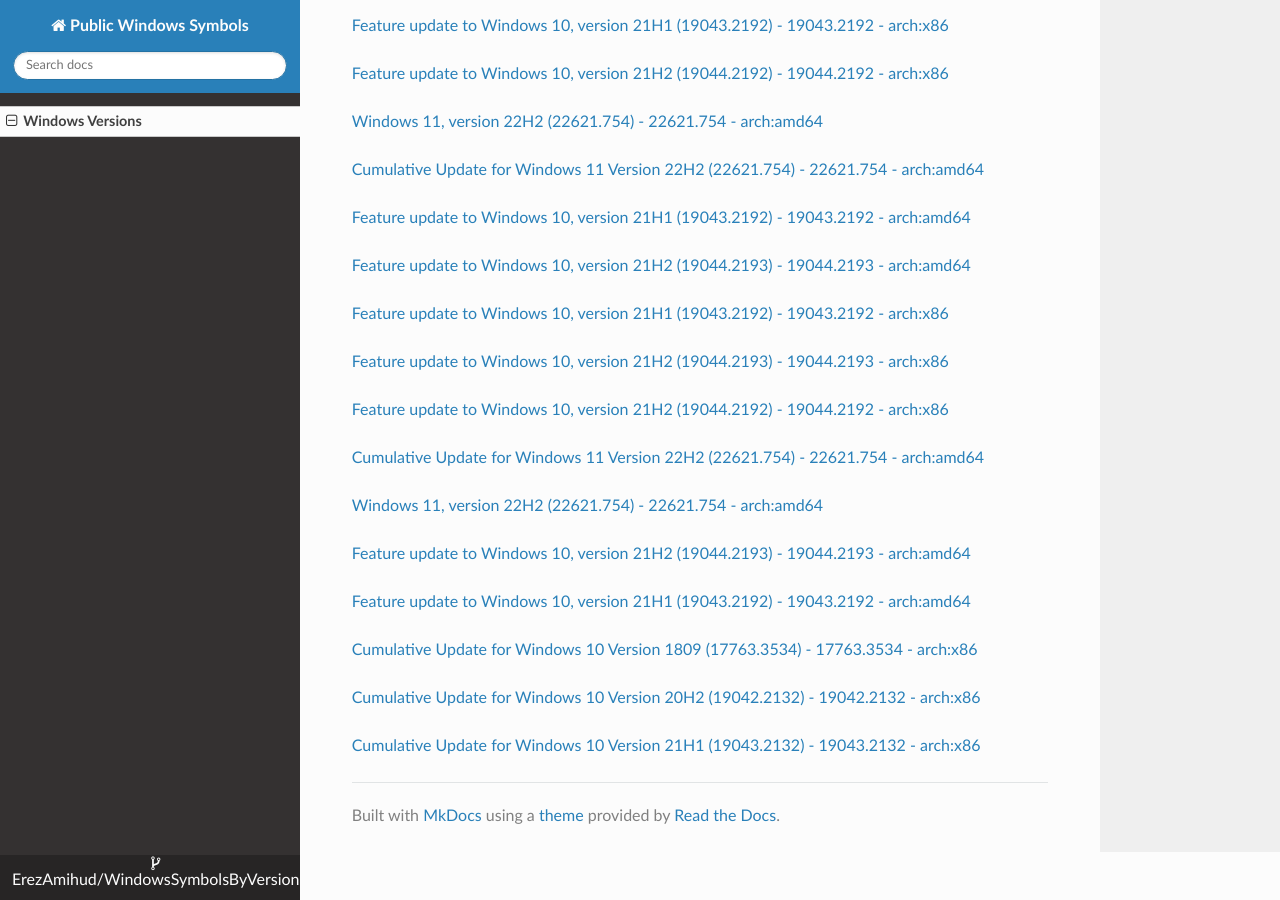
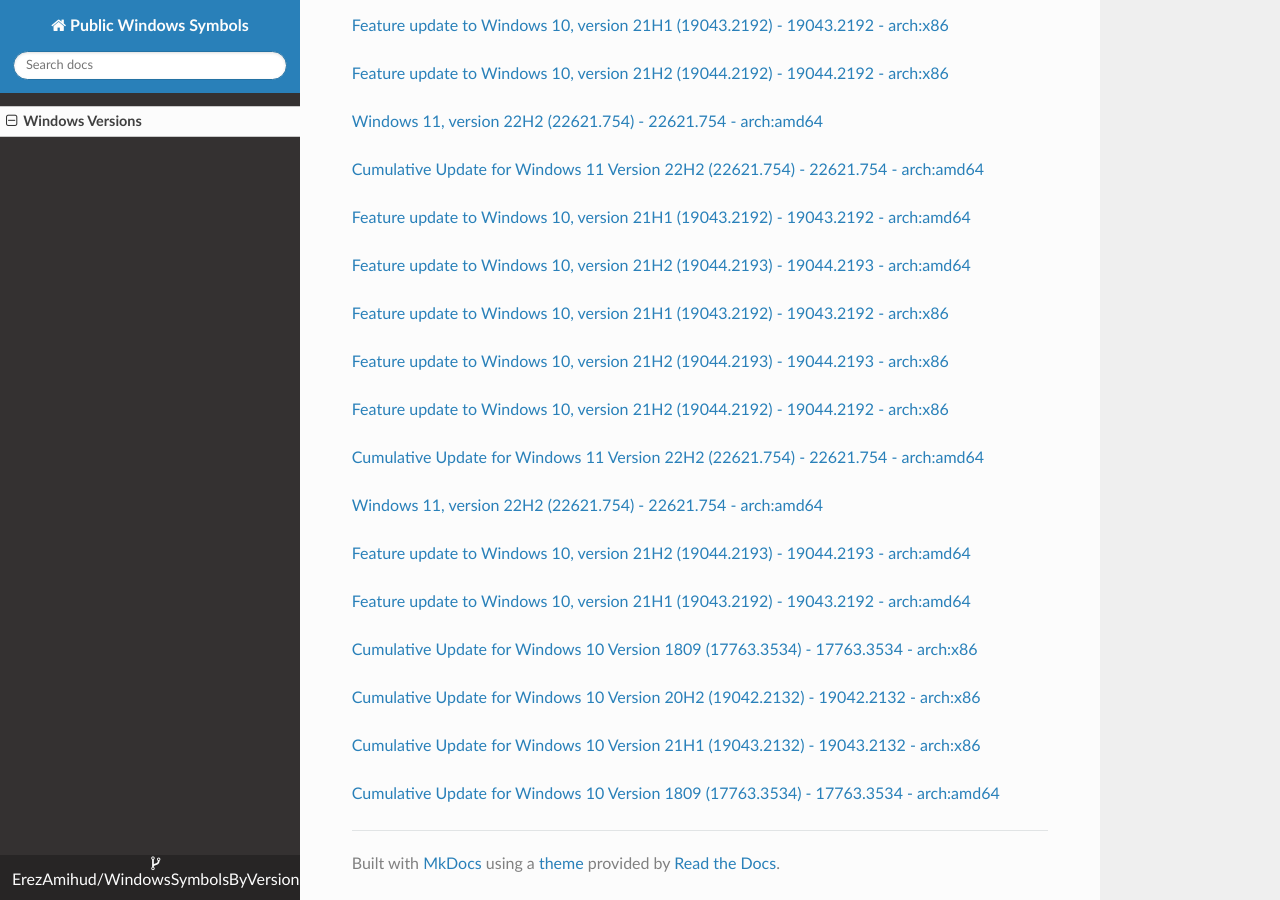
Before and after one commit to ErezAmihud/WindowsSymbolsByVersion, an MkDocs documentation site: the page built from docs/index.md, in a window 1280 px wide and 900 px high, scrolled down 48245 px. Built offline with MkDocs 1.6.1, drawn with Linux system fonts in a browser that asks for light colours; nearby versions of some CDN libraries.

Commit message:
Automated commit, add manifest for e3e0073c-1c6d-49df-b0bc-cec3cce53853

```diff
--- a/docs/index.md
+++ b/docs/index.md
@@ -2842,3 +2842,6 @@
 
 
 [Cumulative Update for Windows 10 Version 21H1 (19043.2132) - 19043.2132 - arch:x86](https://github.com/ErezAmihud/WindowsSymbolsByVersion/blob/main/manifests/c2d243c3-a683-4ba0-89e7-da4c259ac2a4.manifest)
+
+
+[Cumulative Update for Windows 10 Version 1809 (17763.3534) - 17763.3534 - arch:amd64](https://github.com/ErezAmihud/WindowsSymbolsByVersion/blob/main/manifests/e3e0073c-1c6d-49df-b0bc-cec3cce53853.manifest)
```
Also changed, not shown: process_builds.json (+1 -1 lines), 1 other file.
